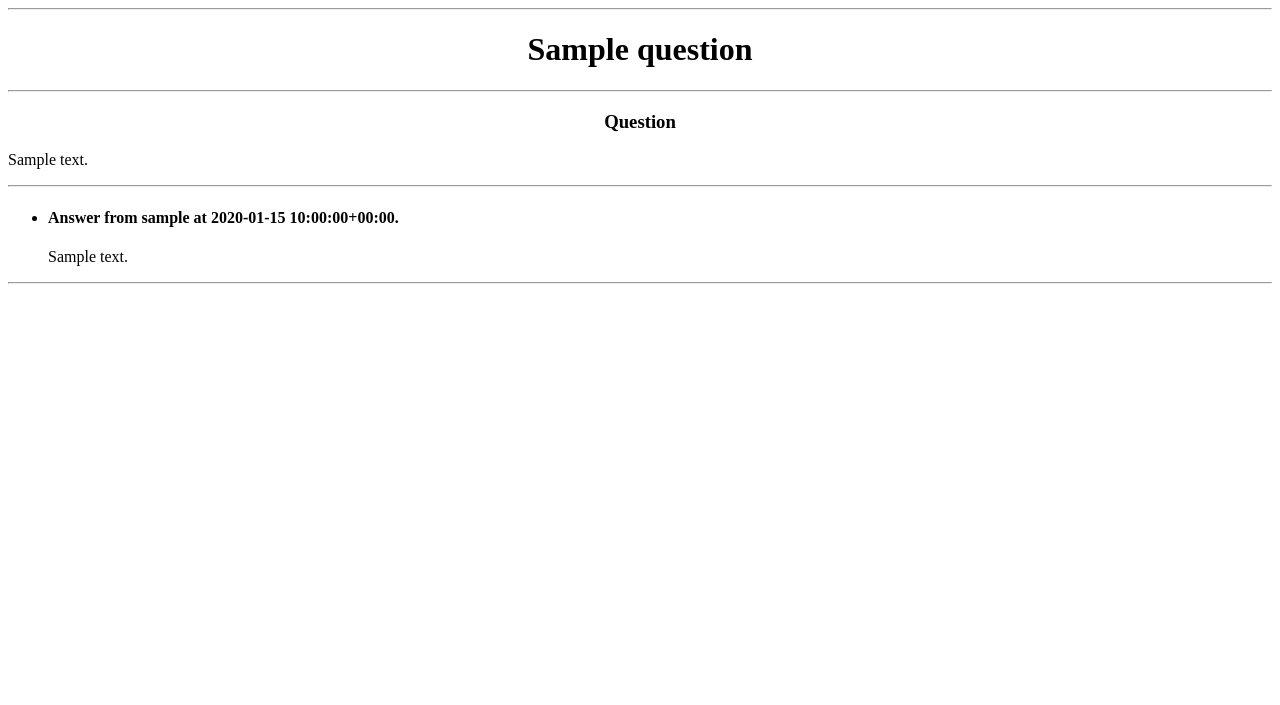
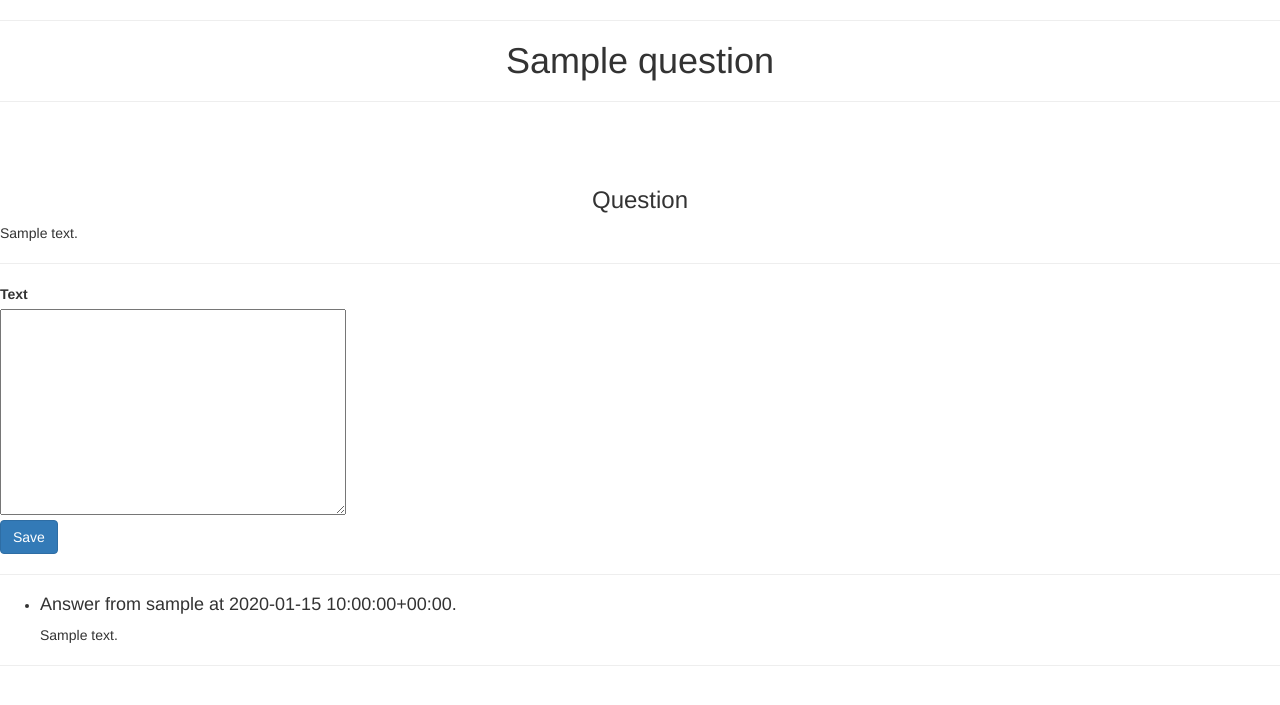
Before and after one commit to ILikePythonAndDjango/web, a Django app: page /question/1/ in a window 1280 px wide. Shown: the top 705 px of the page. Run offline with Django 3.2, Linux system fonts and the light colour scheme; tables that the repository leaves empty hold one stand-in row (values such as "Sample post"); some libraries are stand-ins or nearby versions.

Commit message:
Make forms AnswerFrom and AskForm!

```diff
--- a/ask/ask/urls.py
+++ b/ask/ask/urls.py
@@ -23,7 +23,7 @@ urlpatterns = patterns('qa.views',
     url(r'^login/.*$', 'test', name='login'),
     url(r'^signup/.*$', 'test', name='signup'),
     url(r'^question/(?P<pk>[0-9]+)/$', 'get_question', name='question'),
-    url(r'^ask/.*$', 'test', name='ask'),
+    url(r'^ask/.*$', 'ask', name='ask'),
     url(r'^popular/.*', 'popular', name='popular'),
     url(r'^new/.*', 'test', name='new'),
 )
--- a/ask/qa/forms.py
+++ b/ask/qa/forms.py
@@ -0,0 +1,37 @@
+from django import forms
+from .models import Question, Answer
+
+class AskForm(forms.Form):
+    title = forms.CharField(max_length=255)
+    text = forms.CharField(widget=forms.Textarea)
+
+    def __init__(self, user, *args, **kwargs):
+        self._user = user
+        super(AskForm, self).__init__(*args, **kwargs)
+
+    def clean(self):
+        pass
+
+    def save(self):
+        self.cleaned_data['author'] = self._user
+        question = Question(**self.cleaned_data)
+        question.save()
+        return question
+
+class AnswerForm(forms.Form):
+
+    text = forms.CharField(widget=forms.Textarea)
+    question = forms.ModelChoiceField(Question.objects, widget=forms.HiddenInput)
+
+    def __init__(self, user, *args, **kwargs):
+        self._user = user
+        super(AnswerForm, self).__init__(*args, **kwargs)
+
+    def clean(self):
+        pass
+
+    def save(self):
+        self.cleaned_data['author'] = self._user
+        answer = Answer(**self.cleaned_data)
+        answer.save()
+        return answer
--- a/ask/qa/views.py
+++ b/ask/qa/views.py
@@ -1,9 +1,12 @@
 from django.shortcuts import render, get_object_or_404
-from django.http import HttpResponse, Http404
+from django.http import HttpResponse, Http404, HttpResponseRedirect
 from django.core.paginator import Paginator, EmptyPage
 from django.views.decorators.http import require_GET
 
+from django.contrib.auth.models import User
 from .models import Question, Answer
+
+from .forms import AskForm, AnswerForm
 
 def paginate(request, qs):
 
@@ -37,6 +40,17 @@ def paginate(request, qs):
 
     return paginator, page
 
+def ask(request):
+    user = User.objects.get(id=1)
+    if request.method == 'POST':
+       form = AskForm(user, request.POST)
+       if form.is_valid():
+           question = form.save()
+           return HttpResponseRedirect(question.get_url())
+    form = AskForm(user)
+    return render(request, 'ask.html', locals())
+
+
 @require_GET
 def index(request):
     paginator, page = paginate(request, Question.objects.new())
@@ -57,13 +71,20 @@ def popular(request):
         'page': page,
     })
 
-@require_GET
 def get_question(request, pk):
     question = get_object_or_404(Question.objects, id=pk)
     answers = Answer.objects.filter(question=question)
+    user = User.objects.get(id=1)
+    if request.method == 'POST':
+        form = AnswerForm(user, request.POST, initial={'question': question})
+        if form.is_valid():
+            answer = form.save()
+            return HttpResponseRedirect(question.get_url())
+    form = AnswerForm(user, initial={'question': question})
     return render(request, 'question.html', {
         'question': question,
         'answers': answers,
+        'form': form,
     })
 
 def test(request, *args, **kwargs):
--- /dev/null
+++ b/ask/templates/ask.html
@@ -0,0 +1,4 @@
+{% extends 'base.html' %}
+{% block content %}
+{% include 'form.html' %}
+{% endblock %}
--- a/ask/templates/base.html
+++ b/ask/templates/base.html
@@ -6,6 +6,8 @@
     <title>MySiteForQA</title>
 {% endblock %}
 {% block link_css %}
+ <!-- Latest compiled and minified CSS -->
+<link rel="stylesheet" href="https://maxcdn.bootstrapcdn.com/bootstrap/3.3.7/css/bootstrap.min.css">
 {% endblock %}
 </head>
 <body>
@@ -33,6 +35,11 @@
     <hr>
 {% endblock %}
 {% block link_js %}
+<!-- jQuery library -->
+<script src="https://ajax.googleapis.com/ajax/libs/jquery/3.3.1/jquery.min.js"></script>
+
+<!-- Latest compiled JavaScript -->
+<script src="https://maxcdn.bootstrapcdn.com/bootstrap/3.3.7/js/bootstrap.min.js"></script>
 {% endblock %}
 </body>
 </html>
--- /dev/null
+++ b/ask/templates/form.html
@@ -0,0 +1,30 @@
+{% block non_field_errors %}
+{% for error in form.non_field_errors %}
+<div class='alert alert-danger'>{{ error }}</div>
+{% endfor %}
+{% endblock %}
+{% block form_options %}
+<form class='form-horizontal' method='POST' action='/ask/'>
+{% endblock %}
+{% block csrf %}
+    {% csrf_token %}
+{% endblock %}
+{% block field_set %}
+    <fieldset>
+    {% for field in form.visible_fields %}
+    <div class='control_group{% if field.errors %} has_error{% endif %}'>
+        <label class='control_label'>{{ field.label }}</label>
+        <div class='controls' style="width: 500px;">{{ field }}</div>
+    </div>
+    {% endfor %}
+    {% for field in form.hidden_fields %}
+    <div class='control_group{% if field.errors %} has_error{% endif %}'>
+        <div class='controls'>{{ field }}</div>
+    </div>
+    {% endfor %}
+    </fieldset>
+{% endblock %}
+    <div class='form_actions'>
+        <button type='submit' class='btn btn-primary'>Save</button>
+    </div>
+</form>
--- /dev/null
+++ b/ask/templates/form_question.html
@@ -0,0 +1,4 @@
+{% extends 'form.html' %}
+{% block form_options %}
+<form class='form-horizontal' method="POST" action="{{ question.get_url }}">
+{% endblock %}
--- a/ask/templates/question.html
+++ b/ask/templates/question.html
@@ -24,6 +24,8 @@
         <p>{{ question.text }}</p>
     </div>
 </div>
+<hr>
+{% include 'form_question.html' %}
 <div class="answers">
 <hr>
     <ul>
--- a/core/pip-selfcheck.json
+++ b/core/pip-selfcheck.json
@@ -1 +1 @@
-{"last_check":"2018-05-28T14:38:46Z","pypi_version":"10.0.1"}
+{"last_check":"2018-06-06T16:41:00Z","pypi_version":"10.0.1"}
```
